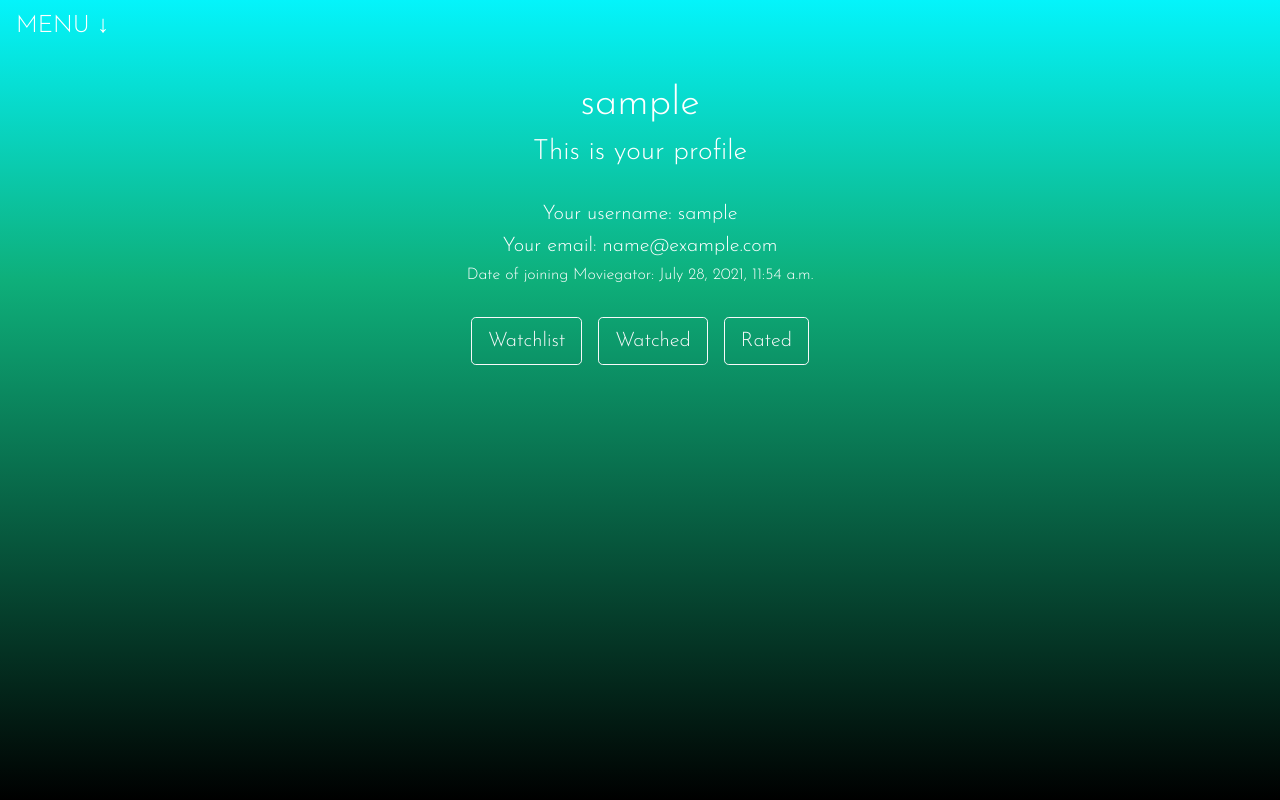
After one commit to nastiacooly/moviegator, a Django app: page /profile in a window 1280 px wide. The commit adds this page. Run offline with Django 3.2, Linux system fonts and the light colour scheme; the visitor is signed in with stand-in values (Sample User, id 1); some libraries are stand-ins or nearby versions.

Commit message:
added new urls for profile and ratings and initial frontend for them

```diff
--- a/moviegator/static/moviegator/scss/_general.scss
+++ b/moviegator/static/moviegator/scss/_general.scss
@@ -62,15 +62,26 @@ a, a:hover {
 
 section {
     @include section-general;
+    &.inner-section {
+        position: absolute;
+        top: 25rem;
+        height: auto;
+        width: 100vw;
+        z-index: 6;
+    }
     &>div.container.d-flex {
         height: 100%;
     }
     &#section {
-        &-login, &-register, &-start, &-mood-genre {
+        &-login, &-register, &-start, &-mood-genre, &-user {
             background: $linear-bg-light;
         }
-        &-welcome, &-mood, &-genre, &-result {
+        &-welcome, &-mood, &-genre, &-result, &-ratings {
             background: $linear-bg-dark;
+        }
+        &-user, &-ratings {
+            z-index: 5;
+            padding-top: 5rem;
         }
         &-login, &-register, &-welcome {
             z-index: 5;
--- a/moviegator/templates/moviegator/index.html
+++ b/moviegator/templates/moviegator/index.html
@@ -10,7 +10,6 @@
     <section class="text-center" id="section-welcome">
         <h1 class="brand">Moviegator</h1>
         <h3>Advises random movies and TV shows based on your mood or genre preference</h3>
-
 
         {% if user.is_authenticated %}
         <button type="button" class="btn btn-outline-danger btn-lg my-3" data-action="start">Start</button>
--- a/moviegator/templates/moviegator/layout.html
+++ b/moviegator/templates/moviegator/layout.html
@@ -21,16 +21,10 @@
                     <ul class="navbar-nav mr-auto">
                         {% if user.is_authenticated %}
                             <li class="nav-item">
-                                <a class="nav-link" href="#"><strong>{{ user.username }}</strong></a>
+                                <a class="nav-link" href="{% url 'profile' %}"><strong>{{ user.username }}</strong></a>
                             </li>
                             <li class="nav-item">
-                                <a class="nav-link" href="#">Watchlist</a>
-                            </li>
-                            <li class="nav-item">
-                                <a class="nav-link" href="#">Watched</a>
-                            </li>
-                            <li class="nav-item">
-                                <a class="nav-link" href="#">Rated</a>
+                                <a class="nav-link" href="{% url 'ratings' %}">Ratings</a>
                             </li>
                             <li class="nav-item">
                                 <a class="nav-link" href="{% url 'logout' %}">Log Out</a>
--- /dev/null
+++ b/moviegator/templates/moviegator/profile.html
@@ -0,0 +1,111 @@
+{% extends "moviegator/layout.html" %}
+{% load static %}
+
+{% block title %}Moviegator: Your Profile{% endblock %}
+
+{% block body %}
+    <div id="message">{{ message }}</div>
+
+    <span class="menu-arrow" data-slide="down">menu &#8595;</span>
+
+        {% if user.is_authenticated %}
+
+        <!--User's info section -->
+        <section class="text-center" id="section-user">
+
+            <div class="container text-center d-flex flex-column">
+                <div class="px-5">
+                    <h1>{{ user.username }}</h1>
+                    <h3>This is your profile</h3>
+                </div>
+
+                <div class="d-flex flex-column my-4">
+                    <h5>Your username: {{ user.username }}</h5>
+                    <h5>Your email: {{ user.email }}</h5>
+                    <h6>Date of joining Moviegator: {{ user.date_joined }}</h6>
+                </div>
+
+                <div class="d-flex flex-row justify-content-center">
+                    <button type="button" class="btn btn-outline-light btn-lg mx-2" data-profile="watchlist">
+                        Watchlist
+                    </button>
+                    <button class="btn btn-outline-light btn-lg mx-2" type="button" data-profile="watched">
+                        Watched
+                    </button>
+                    <button class="btn btn-outline-light btn-lg mx-2" type="button" data-profile="rated">
+                        Rated
+                    </button>
+                </div>
+
+            </div>
+
+            <!--Section with user's watchlist -->
+            <section style="display: none;" class="inner-section" id='section-watchlist'>
+                <div class="container text-center d-flex flex-column justify-content-between">
+                    <div class="px-5">
+
+                        <h1>Your watchlist</h1>
+
+                        <div class="watchlist-container d-flex flex-row px-5">
+
+                        </div>
+
+                    </div>
+
+                </div>
+            </section>
+
+            <!--Section with user's watched movies/shows -->
+            <section style="display: none;" class="inner-section" id='section-watched'>
+                <div class="container text-center d-flex flex-column justify-content-between">
+                    <div class="px-5">
+
+                        <h1>You already watched these titles</h1>
+
+                        <div class="watched-container d-flex flex-row px-5">
+
+                        </div>
+
+                    </div>
+
+                </div>
+            </section>
+
+            <!--Section with titles rated by user -->
+            <section style="display: none;" class="inner-section" id='section-rated'>
+                <div class="container text-center d-flex flex-column justify-content-between">
+                    <div class="px-5">
+
+                        <h1>You rated these titles</h1>
+
+                        <div class="rated-container d-flex flex-row px-5">
+
+                        </div>
+
+                    </div>
+
+                </div>
+            </section>
+
+        </section>
+
+        {% else %}
+
+        <section class="text-center" id="section-user">
+
+            <h3>You should be signed in to see your profile</h3>
+
+            <div class="d-flex flex-row justify-content-center my-3">
+                <button type="button" class="btn btn-outline-dark btn-lg mx-2" data-action="login">
+                    <a href="{% url 'login' %}">Log In</a>
+                </button>
+                <button type="button" class="btn btn-outline-dark btn-lg mx-2" data-action="register">
+                    <a href="{% url 'register' %}">Register</a>
+                </button>
+            </div>
+
+        </section>
+
+        {% endif %}
+
+{% endblock %}
--- a/moviegator/urls.py
+++ b/moviegator/urls.py
@@ -8,4 +8,6 @@ urlpatterns = [
     path("login", views.login_view, name="login"),
     path("logout", views.logout_view, name="logout"),
     path("register", views.register, name="register"),
+    path("profile", views.profile_view, name="profile"),
+    path('ratings', views.ratings_view, name="ratings"),
 ]
--- a/moviegator/views.py
+++ b/moviegator/views.py
@@ -71,3 +71,23 @@ def register(request):
         return HttpResponseRedirect(reverse("index"))
     else:
         return render(request, "moviegator/register.html")
+
+
+def profile_view(request):
+    """
+    Renders profile page of signed in user
+    """
+    user = request.user
+    return render(
+        request,
+        "moviegator/profile.html",
+        context={
+            user: "user"
+        })
+
+
+def ratings_view(request):
+    """
+    Renders page with movies/shows rated by all users of the app
+    """
+    return render(request, "moviegator/ratings.html")
```
Also changed, not shown: moviegator/templates/moviegator/ratings.html (added, +28 -0 lines), moviegator/static/moviegator/css/styles.min.css, 1 other file. Lines whose indentation alone changed are shown as unchanged.
